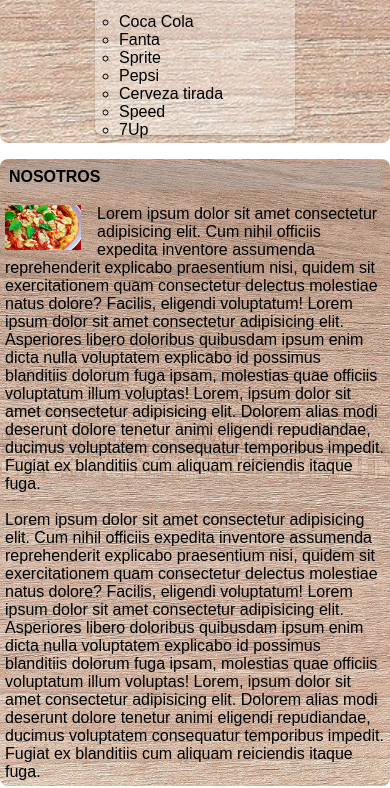
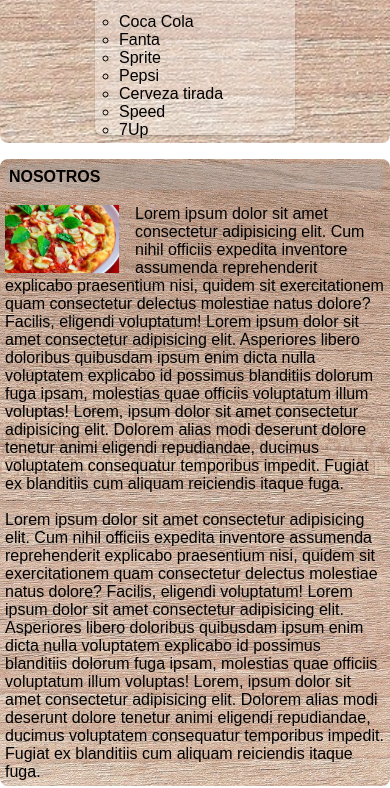
Before and after one commit to xmaux/integrador, a plain HTML site: page index.html in a window 390 px wide. Shown: the part 1335-2123 px from the top of the page. Drawn offline with Linux system fonts and the light colour scheme.

Commit message:
modificacion 6

```diff
--- a/css/style.css
+++ b/css/style.css
@@ -553,11 +553,13 @@ header{
     .respmenu{
         display: block ;
     }
-
     .contenedor{
         display: flex;
         justify-content: center;
         flex-wrap: wrap;
+    }
+    .nosotros_img{
+        width: 30%;
     }
     .logo{
         font-size: 0.5em;
```
